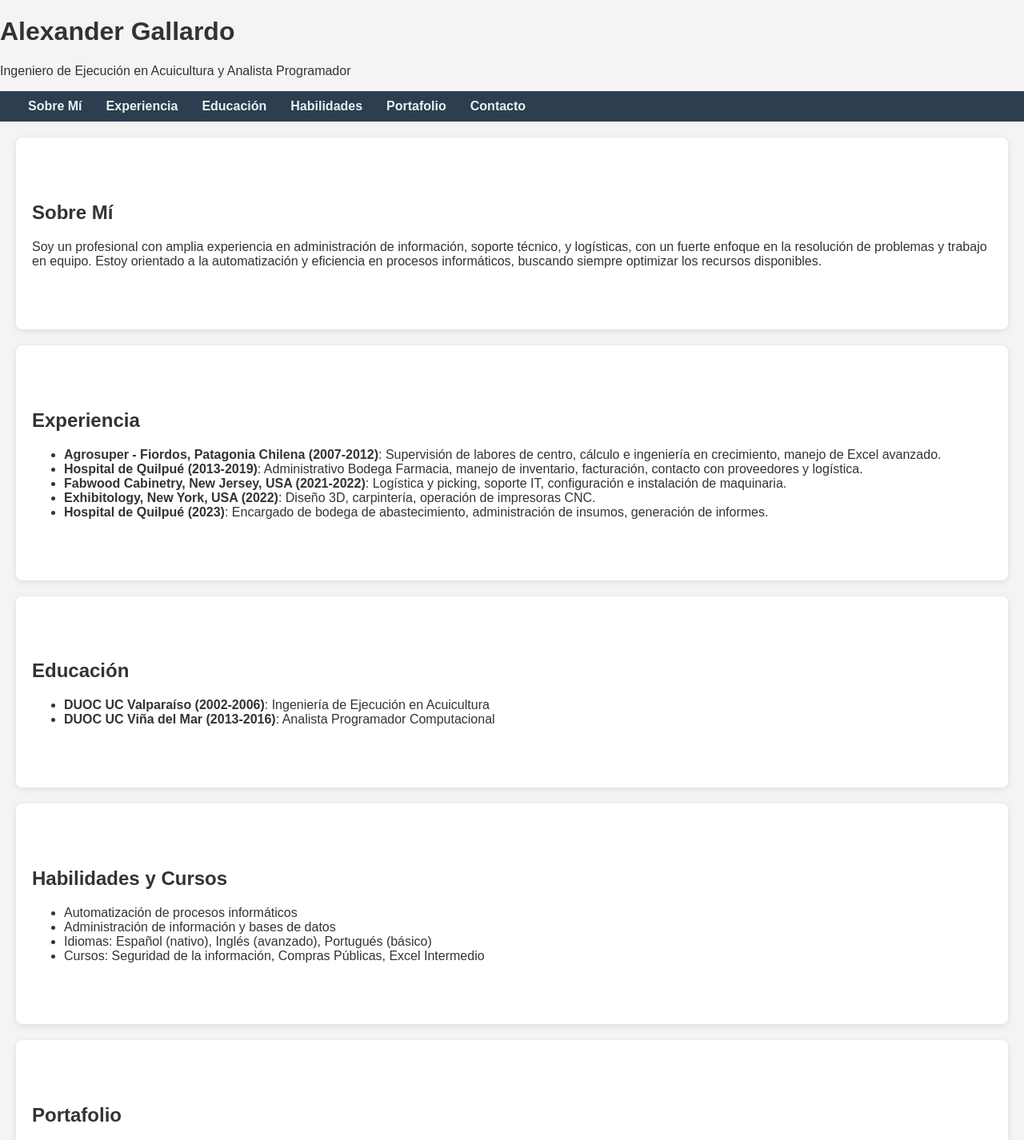
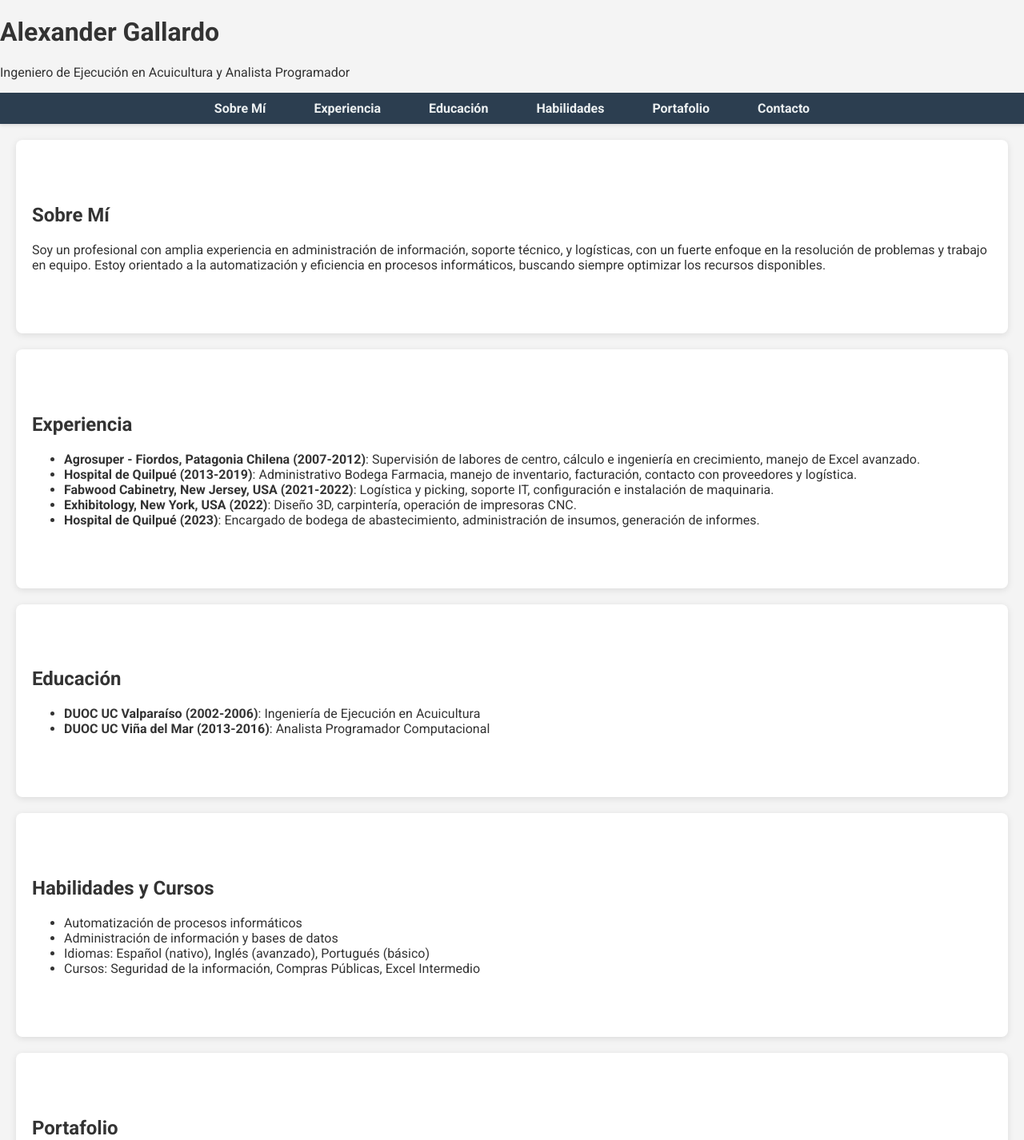
Before and after one commit to AlxUnd3r777/portafolio, a PHP site: page / in a window 1280 px wide. Shown: the top 1426 px of the page at 80% size. Run offline with PHP 8.4, Linux system fonts and the light colour scheme.

Commit message:
Mejora del menú de navegación y estilo del sitio

```diff
--- a/styles.css
+++ b/styles.css
@@ -1,6 +1,6 @@
 /* Estilos generales */
 body {
-    font-family: 'Arial', sans-serif;
+    font-family: 'Roboto', sans-serif;
     margin: 0;
     padding: 0;
     background-color: #f4f4f4;
@@ -9,33 +9,40 @@ body {
 
 /* Navegación */
 nav {
-    background-color: #2c3e50;
+    background-color: #2c3e50; /* Color del fondo del menú */
     padding: 10px 20px;
     display: flex;
-    justify-content: space-between;
+    justify-content: center; /* Centra el menú horizontalmente */
     align-items: center;
+    position: sticky;
+    top: 0;
+    z-index: 1000;
+    box-shadow: 0 2px 4px rgba(0, 0, 0, 0.1);
 }
 
 nav ul {
     list-style: none;
     margin: 0;
     padding: 0;
-    display: flex;
+    display: flex; /* Hace que los elementos se alineen en una fila */
 }
 
 nav ul li {
-    margin: 0 15px;
+    margin: 0 15px; /* Espaciado entre los elementos del menú */
 }
 
 nav ul li a {
     text-decoration: none;
-    color: #ecf0f1;
+    color: #ecf0f1; /* Color del texto */
     font-weight: bold;
-    transition: color 0.3s;
+    padding: 10px 15px;
+    transition: background-color 0.3s, color 0.3s;
+    border-radius: 4px;
 }
 
 nav ul li a:hover {
-    color: #1abc9c;
+    background-color: #1abc9c; /* Cambia el color de fondo al pasar el ratón */
+    color: #ffffff; /* Cambia el color del texto al pasar el ratón */
 }
 
 /* Estilos de secciones */
```
